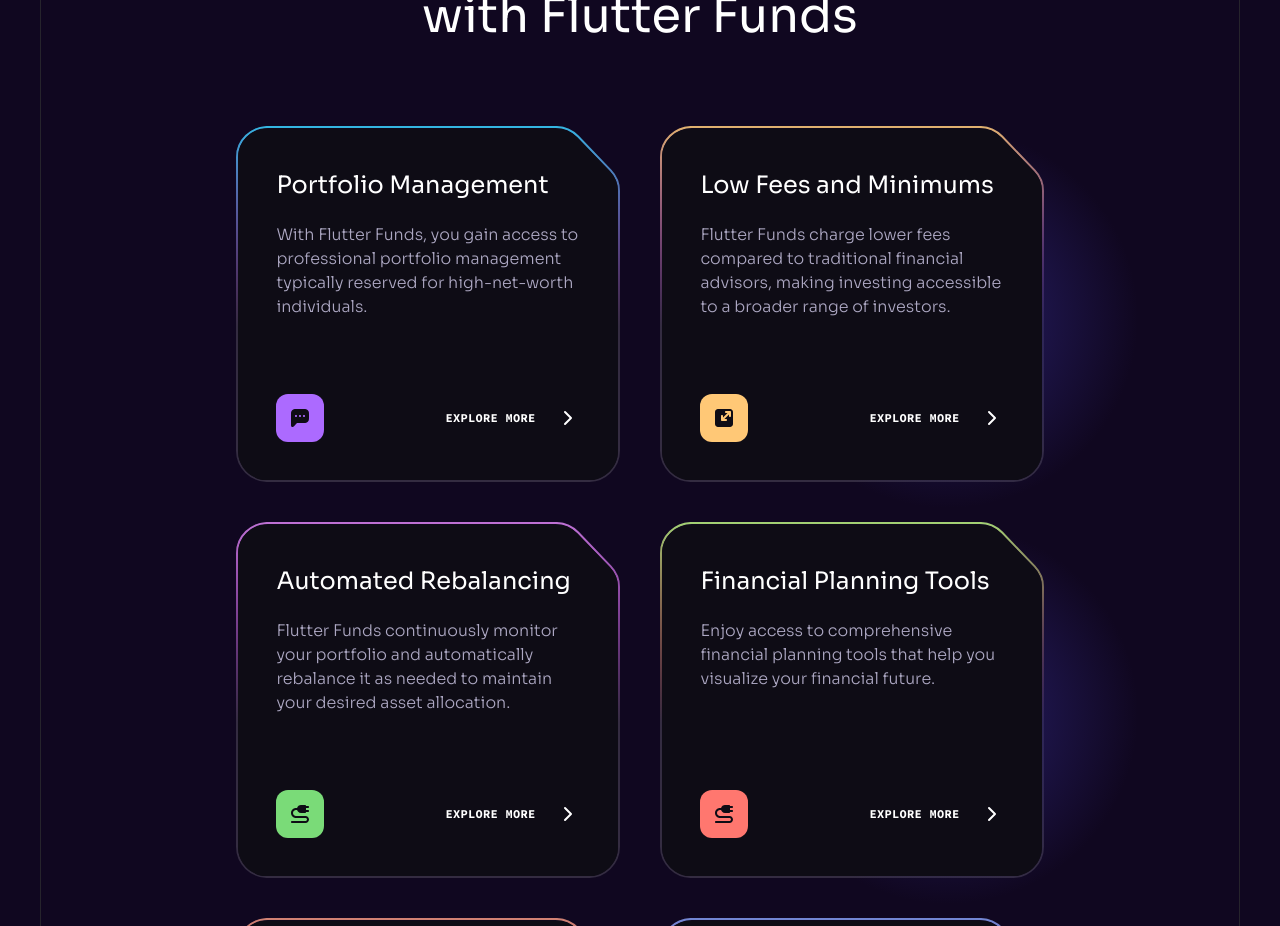
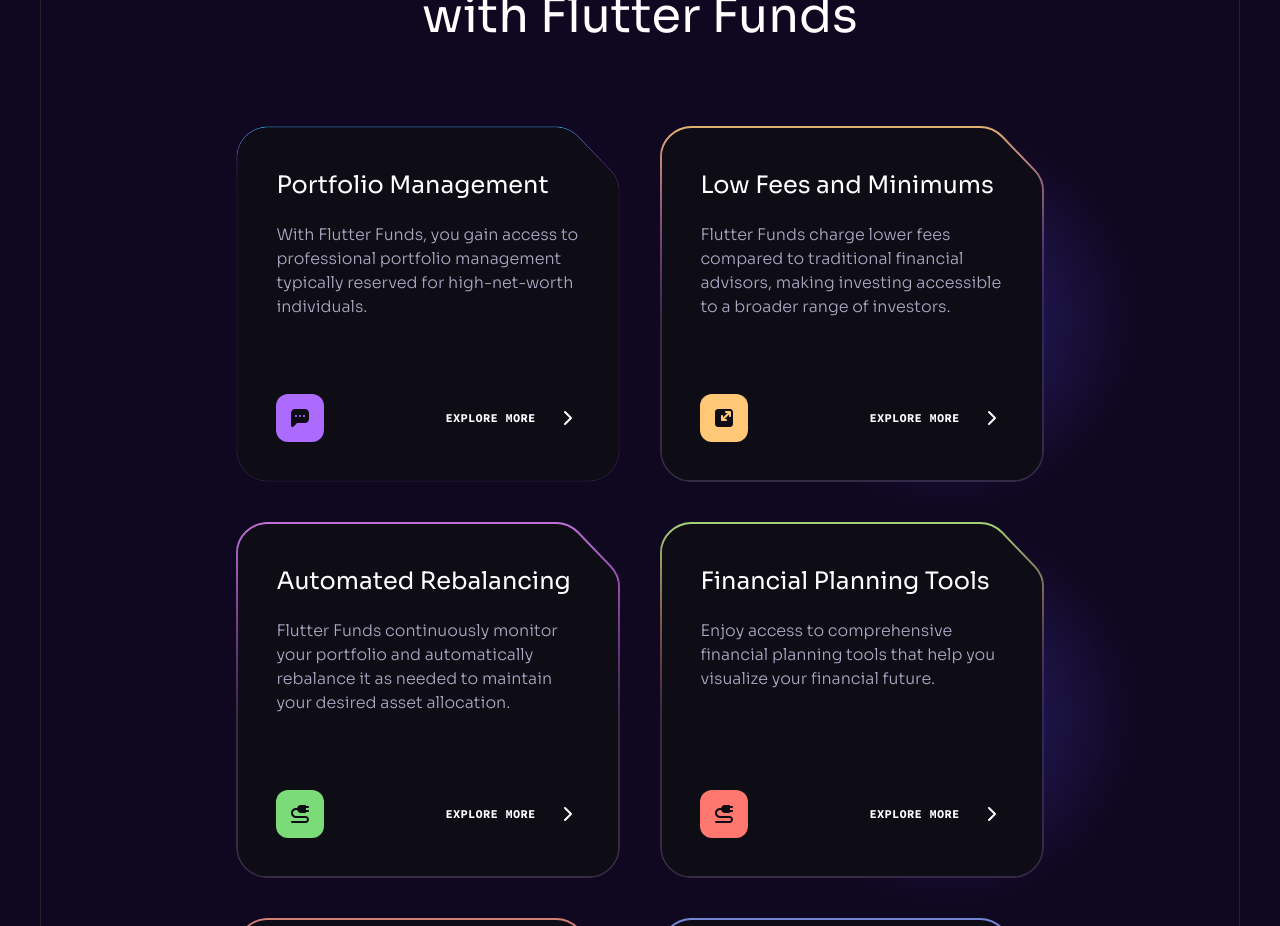
Before and after one commit to Shorlex/brainwave, a React (Vite) app: page / in a window 1280 px wide. Shown: the part 1480-2406 px from the top of the page. Built offline with nearby package versions, Linux system fonts and the light colour scheme.

Commit message:
Update SVG

```diff
--- a/src/constants/index.js
+++ b/src/constants/index.js
@@ -260,7 +260,7 @@
     id: "0",
     title: "Portfolio Management",
     text: "With Flutter Funds, you gain access to professional portfolio management typically reserved for high-net-worth individuals.",
-    backgroundUrl: benefitCard1,
+    backgroundUrl: "./src/assets/benefits/card-1.png",
     iconUrl: benefitIcon1,
     imageUrl: benefitImage2,
   },
```
Also changed, not shown: src/assets/benefits/card-1.png (added).
